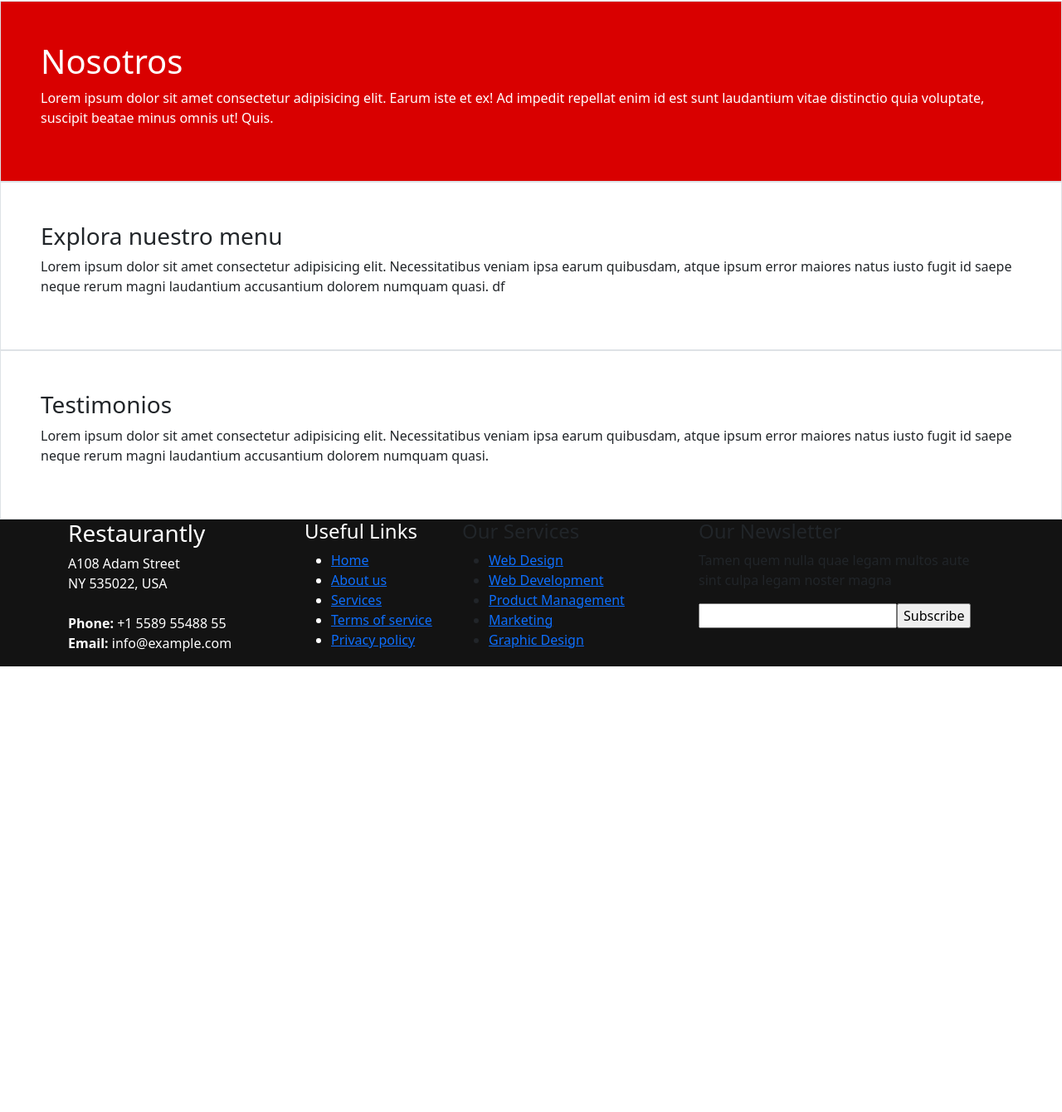
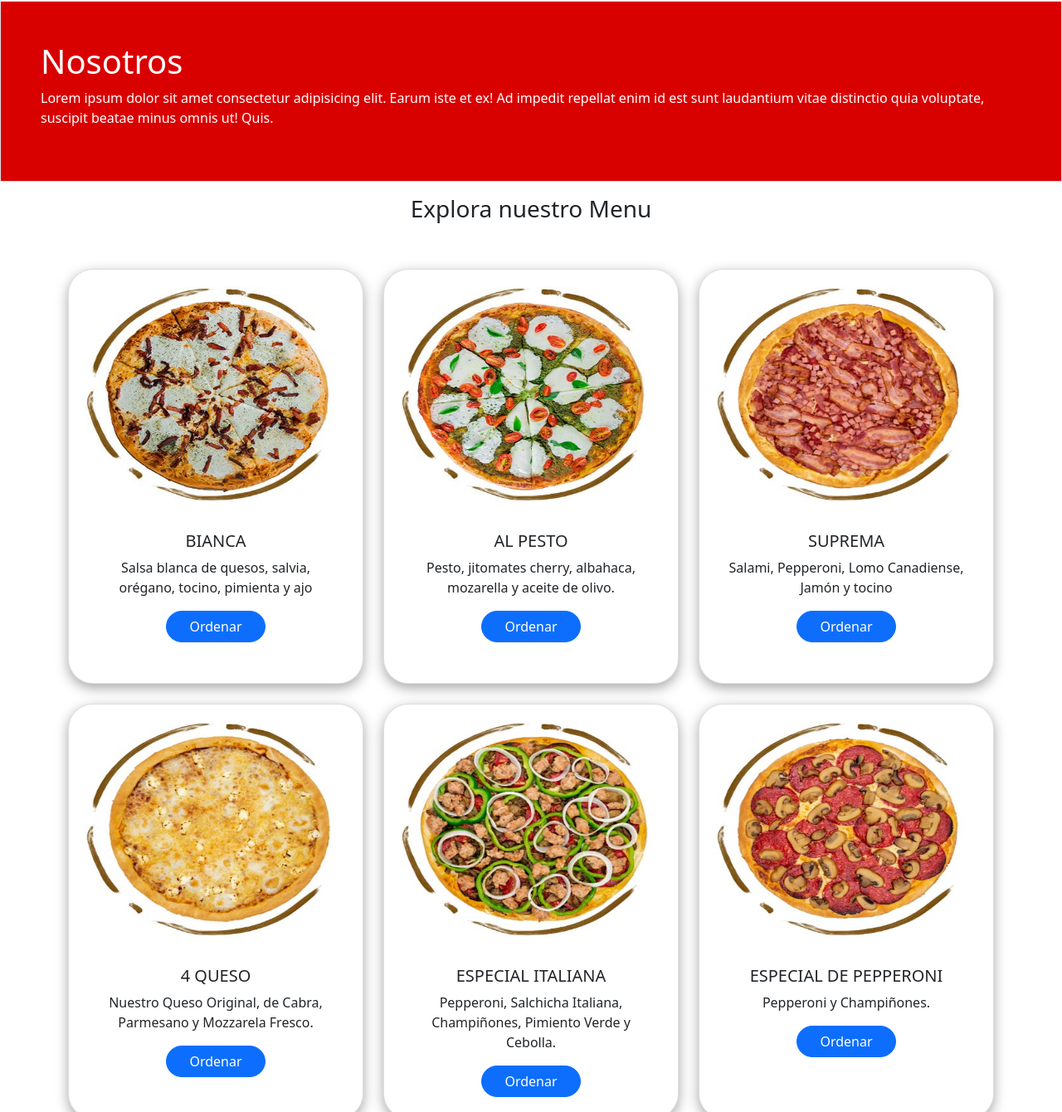
Before and after one commit to JersonRamos10/desafio1, a plain HTML site: page pizzeria/index.html in a window 1280 px wide. Shown: the part 1460-2800 px from the top of the page at 83% size. Before the commit the page ends 2263 px from the top, so only its background shows below. Drawn offline with Linux system fonts and the light colour scheme.

Commit message:
PAGINA ACTUALIZADA
actualizacion

```diff
--- a/pizzeria/css/style.css
+++ b/pizzeria/css/style.css
@@ -11,6 +11,7 @@
     border-radius: 30px;
     box-shadow: rgba(0, 0, 0, 0.35) 0px 5px 15px;
     height: 500px;
+    transition: all 0.3s;
 }
 .card-body{
     padding: 30px;
@@ -24,3 +25,6 @@
 .btn-primary:hover{
     background-color: red;
 }
+
+
+/* Menu pagina principal */
--- a/pizzeria/index.html
+++ b/pizzeria/index.html
@@ -39,7 +39,7 @@
                 <a class="nav-link text-white" href="Nosotros">Nosotros</a>
               </li>
               <li class="nav-item">
-                <a class="nav-link text-white" href="#">Blog</a>
+                <a class="nav-link text-white" href="#"></a>
               </li>
               <li class="nav-item">
                 <a class="nav-link text-white" href="#">Menu</a>
@@ -87,7 +87,7 @@
         <h3 class="text-center">Descubre Nuestras ofertas</h3>
         <p>Ofertas con tiempo limitado</p>
         <div class="row row-cols-1 row-cols-md-3 g-4 py-5">
-
+<!-- card-1 -->
             <div class="col">
                 <div class="card">
                     <img src="./img/food_web_banner_17.jpg" class="card-img-top" alt="...">
@@ -102,7 +102,7 @@
                     </div>
                 </div>
             </div>
-
+<!-- card-2 -->
             <div class="col">
                 <div class="card">
                     <img src="./img/Food-Web-Banner-14.jpg" class="card-img-top" alt="...">
@@ -118,14 +118,14 @@
                     </div>
                 </div>
             </div>
-
+<!-- CARD3   -->
             <div class="col">
                 <div class="card">
                     <img src="./img/pan-de-ajo.jpg" class="card-img-top" alt="...">
                     <div class="card-body">
                         <h5 class="card-title">Ofertón 15% en todas nuetras entradas (domicilio) </h5>
                         <p class="card-text">Lorem ipsum dolor sit amet consectetur adipisicing elit. Laboriosam
-                          dignissimos accusantium amet similique velit iste.</p>
+                          dignissimo accusasanu</p>
                     </div>
                     <div class="mb-5 d-flex justify-content-around">
                         <h3>7.50$</h3>
@@ -144,17 +144,86 @@
       </div>
     </section> <!--FIn nosotros-->
 
-     <!-- Exploradora de menu -->
+     <!-- Explorador de menu -->
      <section>
-      <div class="p-5 border">
-        <h3>Explora nuestro menu</h3>
-        <p>
-          Lorem ipsum dolor sit amet consectetur adipisicing elit.
-          Necessitatibus veniam ipsa earum quibusdam, atque ipsum error maiores
-          natus iusto fugit id saepe neque rerum magni laudantium accusantium
-          dolorem numquam quasi. df
-        </p>
+      <div class="container text-center  ">
+        <h3 class="pt-3">Explora nuestro Menu</h3>
+      <div class="row row-cols-1 row-cols-md-3 g-4 py-5">
+
+<!-- PIZZA 1 -->
+          <div class="col">
+            <div class="card">
+              <img src="img/PP-sabor_bianca-1.jpg" class="card-img-top" alt="pizza_Bianca">
+              <div class="card-body">
+                <h5 class="card-title">BIANCA</h5>
+                <p class="card-text">Salsa blanca de quesos, salvia, orégano, tocino, pimienta y ajo</p>
+                <a href="Menu.html" class="btn btn-primary">Ordenar</a>
+              </div>
+            </div>
+          </div>
+<!-- Pizza 2 -->
+          <div class="col ">
+            <div class="card">
+              <img src="/img/PP-sabor_pesto-1.jpg" class="card-img-top" alt="pizza_pesto">
+              <div class="card-body">
+                <h5 class="card-title">AL PESTO</h5>
+                <p class="card-text">Pesto, jitomates cherry, albahaca, mozarella y aceite de olivo.</p>
+                <a href="Menu.html" class="btn btn-primary">Ordenar</a>
+              </div>
+            </div>
+          </div>
+
+          <!-- PIZZA 3 -->
+          <div class="col">
+            <div class="card">
+              <img src="img/suprema.jpg" class="card-img-top" alt="...">
+              <div class="card-body">
+                <h5 class="card-title">SUPREMA</h5>
+                <p class="card-text">Salami, Pepperoni, Lomo Canadiense, Jamón y tocino</p>
+                <a href="Menu.html" class="btn btn-primary">Ordenar</a>
+              </div>
+            </div>
+          </div>
+
+          <!-- PIZZA 4 -->
+          <div class="col">
+            <div class="card">
+              <img src="/img/4-quesos.jpg" class="card-img-top" alt="...">
+              <div class="card-body">
+                <h5 class="card-title">4 QUESO</h5>
+                <p class="card-text">Nuestro Queso Original, de Cabra, Parmesano y Mozzarela Fresco.</p>
+                <a href="Menu.html" class="btn btn-primary">Ordenar</a>
+              </div>
+            </div>
+          </div>
+
+          <!-- PIZZA 5 -->
+          <div class="col ">
+            <div class="card">
+              <img src="/img/esp-italiana.jpg" class="card-img-top" alt="...">
+              <div class="card-body">
+                <h5 class="card-title">ESPECIAL ITALIANA</h5>
+                <p class="card-text">Pepperoni, Salchicha Italiana, Champiñones, Pimiento Verde y Cebolla.</p>
+                <a href="Menu.html" class="btn btn-primary">Ordenar</a>
+              </div>
+            </div>
+          </div>
+
+          <!-- PIZZA 6 -->
+          <div class="col">
+            <div class="card">
+              <img src="/img/especial-pepperoni.jpg" class="card-img-top" alt="...">
+              <div class="card-body">
+                <h5 class="card-title">ESPECIAL DE PEPPERONI</h5>
+                <p class="card-text">Pepperoni y Champiñones.</p>
+                <a href="Menu.html" class="btn btn-primary">Ordenar</a>
+              </div>
+            </div>
+          </div>
+        </div>
       </div>
+
+      <a class="  btn btn-primary" href="Menu.html" role="button">VER MAS</a>
     </section
 
     <!--Testimonios-->
```
Also changed, not shown: pizzeria/img/4-quesos.jpg (added), pizzeria/img/PP-sabor_bianca-1.jpg (added), pizzeria/img/PP-sabor_capricciosa-1.jpg (added), pizzeria/img/PP-sabor_pesto-1.jpg (added), pizzeria/img/esp-italiana.jpg (added), pizzeria/img/especial-pepperoni.jpg (added), pizzeria/img/suprema.jpg (added).
